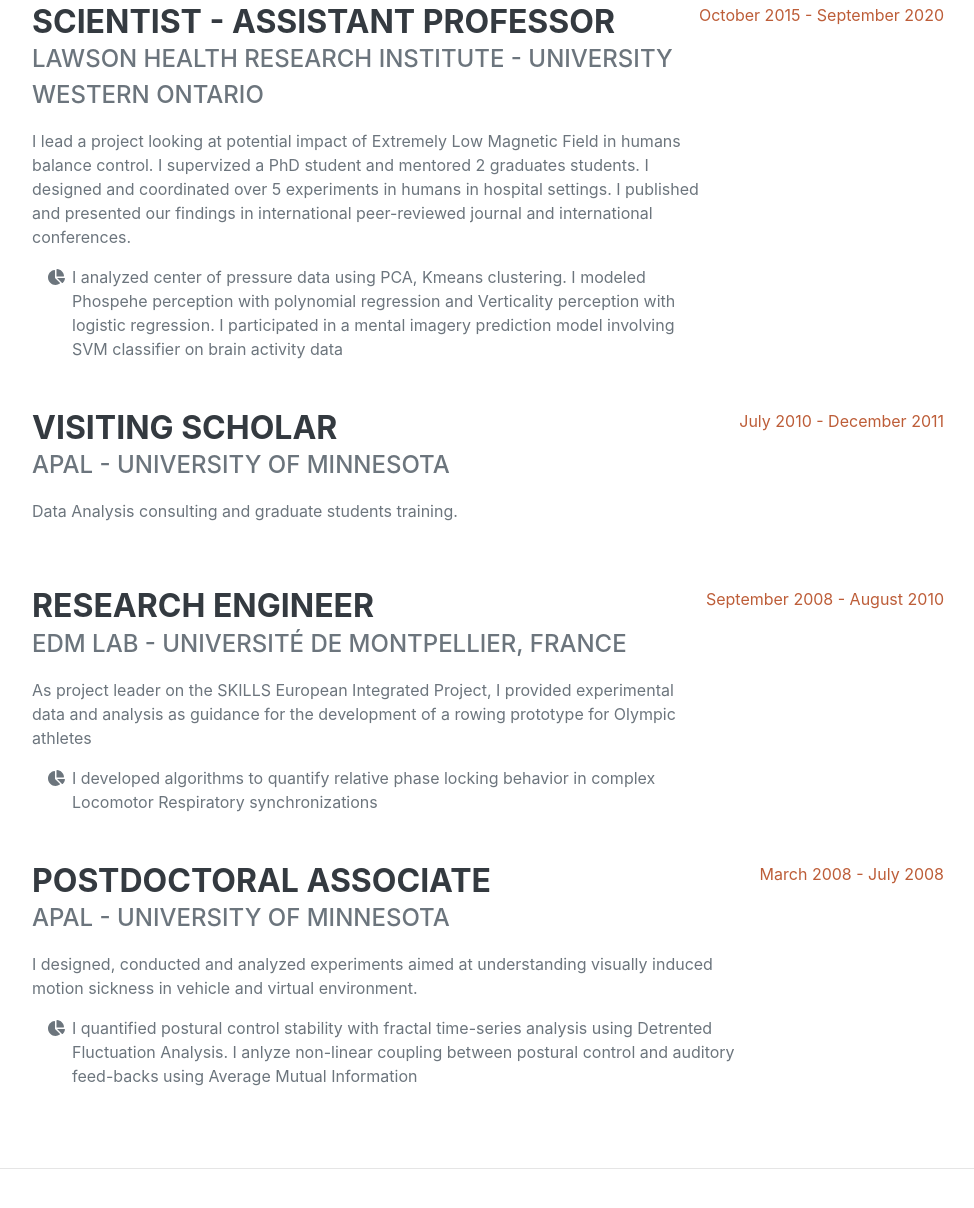
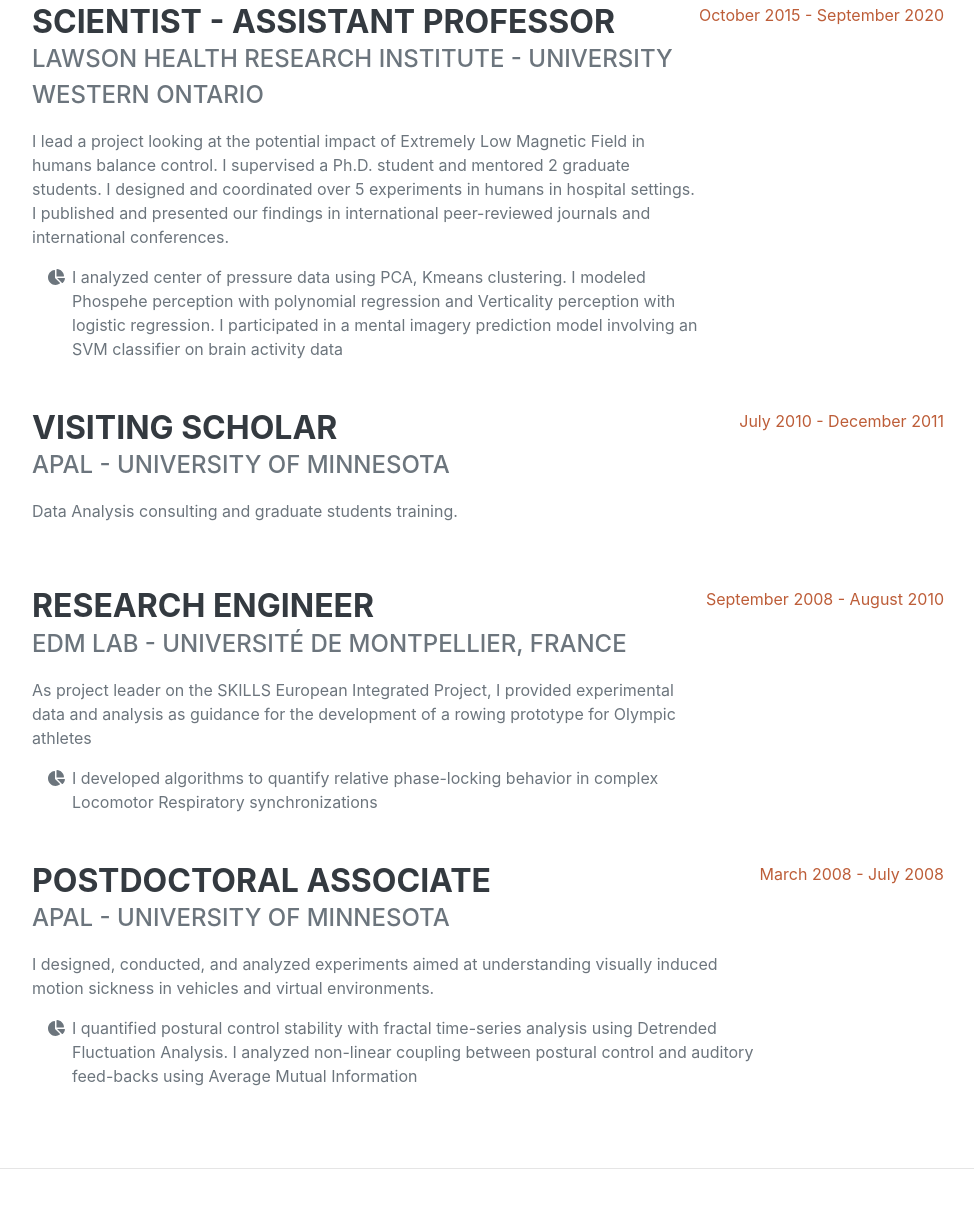
Before and after one commit to 6one2/Seb-Villard-Resume, a plain HTML site: page index.html in a window 1280 px wide. Shown: the part 1196-2404 px from the top of the page, without its empty margins (288-1262 px from the left). Drawn offline with nearby package versions, Linux system fonts and the light colour scheme; a web font is replaced by a local one.

Commit message:
fix address, spelling

```diff
--- a/index.html
+++ b/index.html
@@ -44,12 +44,12 @@
                         <span class="text-primary">Villard</span>
                     </h1>
                     <div class="subheading mb-5">
-                        49 Euclid Ave · London, ON N6C1C2 · (226) 977-7237 ·
+                        6148 27th street north · Oakdale, MN 55128 · (226) 977-7237 ·
                         <a href="mailto:sebastien.villard@gmail.com">sebastien.villard@gmail.com</a>
                     </div>
                     <p class="lead mb-5">I am a neuro-behavioral scientist starting a career in Data Science. After working on dopping with athletes, getting motion sick on boats and video-games, messing with my brain in big magnets... I am ready to code for a living.</p>
 
-                    <p class="lead mb-5">Since graduate school finding patterns in complex behavior and problem-solving by translating ideas into code has always been the best part of my job. It's time for me to make that the core of professional life.</p>
+                    <p class="lead mb-5">Since graduate school finding patterns in complex behavior and problem-solving by translating ideas into code has always been the best part of my job. It's time for me to make that the core of my professional life.</p>
                     <div class="social-icons">
                         <a class="social-icon" href="https://www.linkedin.com/in/spetraccavillard/"><i class="fab fa-linkedin-in"></i></a>
                         <a class="social-icon" href="https://github.com/6one2"><i class="fab fa-github"></i></a>
@@ -76,11 +76,11 @@
                         <div class="flex-grow-1">
                             <h3 class="mb-0">Scientist - Assistant professor</h3>
                             <div class="subheading mb-3">Lawson Health Research Institute - University Western Ontario</div>
-                            <p>I lead a project looking at potential impact of Extremely Low Magnetic Field in humans balance control. I supervized a PhD student and mentored 2 graduates students. I designed and coordinated over 5 experiments in humans in hospital settings. I published and presented our findings in international peer-reviewed journal and international conferences.</p>
+                            <p>I lead a project looking at the potential impact of Extremely Low Magnetic Field in humans balance control. I supervised a Ph.D. student and mentored 2 graduate students. I designed and coordinated over 5 experiments in humans in hospital settings. I published and presented our findings in international peer-reviewed journals and international conferences.</p>
                             <ul class="fa-ul mb-0">
                                 <li>
                                     <span class="fa-li"><i class="fas fa-chart-pie"></i></span>
-                                    I analyzed center of pressure data using PCA, Kmeans clustering. I modeled Phospehe perception with polynomial regression and Verticality perception with logistic regression. I participated in a mental imagery prediction model involving SVM classifier on brain activity data
+                                    I analyzed center of pressure data using PCA, Kmeans clustering. I modeled Phospehe perception with polynomial regression and Verticality perception with logistic regression. I participated in a mental imagery prediction model involving an SVM classifier on brain activity data
                                 </li>
                             </ul>
                         </div>
@@ -102,7 +102,7 @@
                             <ul class="fa-ul mb-0">
                                 <li>
                                     <span class="fa-li"><i class="fas fa-chart-pie"></i></span>
-                                    I developed algorithms to quantify relative phase locking behavior in complex Locomotor Respiratory synchronizations
+                                    I developed algorithms to quantify relative phase-locking behavior in complex Locomotor Respiratory synchronizations
                                 </li>
                             </ul>
                         </div>
@@ -112,11 +112,11 @@
                         <div class="flex-grow-1">
                             <h3 class="mb-0">Postdoctoral Associate</h3>
                             <div class="subheading mb-3">APAL - University of Minnesota</div>
-                            <p>I designed, conducted and analyzed experiments aimed at understanding visually induced motion sickness in vehicle and virtual environment.</p>
+                            <p>I designed, conducted, and analyzed experiments aimed at understanding visually induced motion sickness in vehicles and virtual environments.</p>
                             <ul class="fa-ul mb-0">
                                 <li>
                                     <span class="fa-li"><i class="fas fa-chart-pie"></i></span>
-                                    I quantified postural control stability with fractal time-series analysis using Detrented Fluctuation Analysis. I anlyze non-linear coupling between postural control and auditory feed-backs using Average Mutual Information
+                                    I quantified postural control stability with fractal time-series analysis using Detrended Fluctuation Analysis. I analyzed non-linear coupling between postural control and auditory feed-backs using Average Mutual Information
                                 </li>
                             </ul>
                         </div>
```
